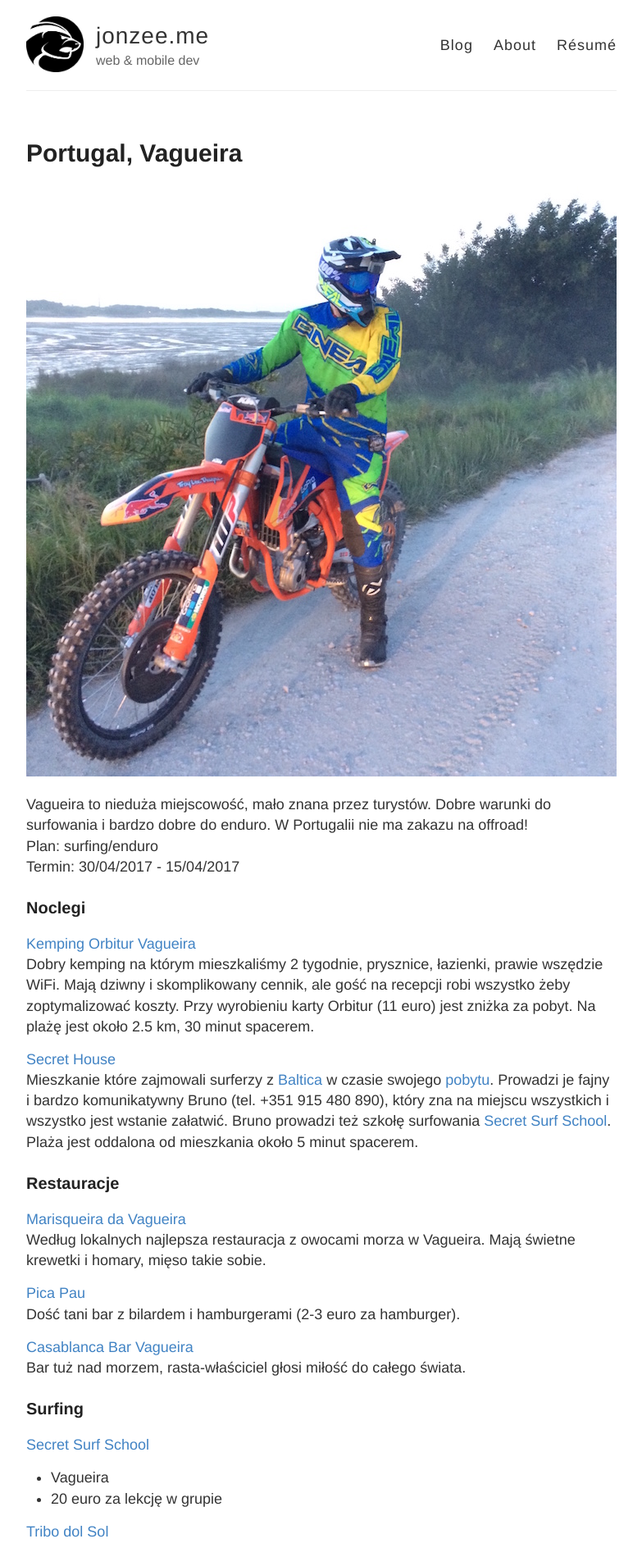
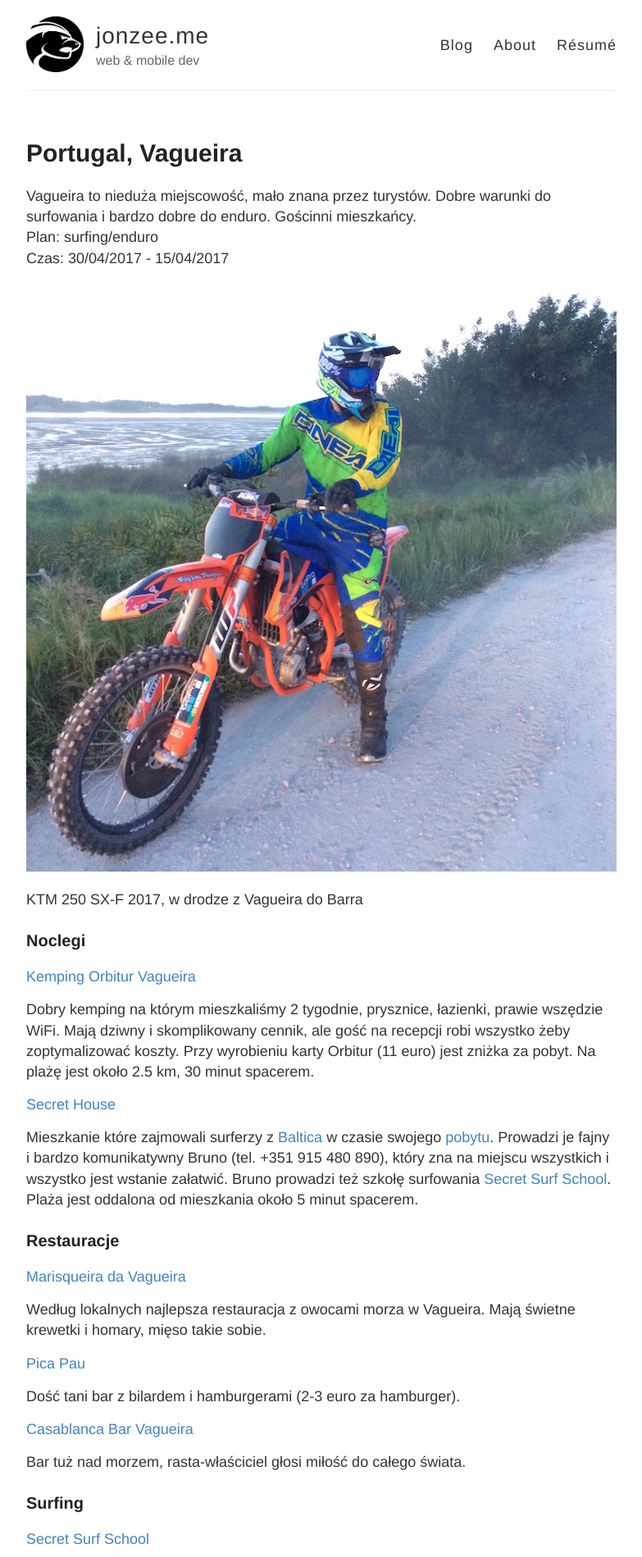
Before and after one commit to janhorubala/janhorubala.github.io, a Jekyll site: the page built from _posts/2017-04-15-portugal-vagueira.md, in a window 1280 px wide. Shown: the top 1899 px of the page at 82% size, without its empty margins (248-1031 px from the left). Built offline with Jekyll 4.4.1, drawn with Linux system fonts in a browser that asks for light colours; comment, search, counter and statistics services are not loaded; some of the changed text lies outside the part shown.

Commit message:
Updated styles in Portugal post

```diff
--- a/_posts/2017-04-15-portugal-vagueira.md
+++ b/_posts/2017-04-15-portugal-vagueira.md
@@ -1,56 +1,69 @@
 ---
 layout: post
 title: Portugal, Vagueira
-photo: assets/images/travels/portugal.JPG
 comments: true
 ---
 
-Vagueira to nieduża miejscowość, mało znana przez turystów. Dobre warunki do surfowania i bardzo dobre do enduro. W Portugalii nie ma zakazu na offroad!
-Plan: surfing/enduro
-Termin: 30/04/2017 - 15/04/2017
+Vagueira to nieduża miejscowość, mało znana przez turystów. Dobre warunki do surfowania i bardzo dobre do enduro. Gościnni mieszkańcy.<br />
+Plan: surfing/enduro<br />
+Czas: 30/04/2017 - 15/04/2017
+
+<img src="{{ site.url }}/assets/images/travels/portugal.JPG" alt="Background Photo" />
+<div class="photo-brief">KTM 250 SX-F 2017, w drodze z Vagueira do Barra</div>
 
 ### Noclegi
 [Kemping Orbitur Vagueira](http://www.orbitur.com/campsite-orbitur-vagueira)
+
 Dobry kemping na którym mieszkaliśmy 2 tygodnie, prysznice, łazienki, prawie wszędzie WiFi. Mają dziwny i skomplikowany cennik, ale gość na recepcji robi wszystko żeby zoptymalizować koszty. Przy wyrobieniu karty Orbitur (11 euro) jest zniżka za pobyt. Na plażę jest około 2.5 km, 30 minut spacerem.
 
 [Secret House](https://www.facebook.com/secretsurfschool)
+
 Mieszkanie które zajmowali surferzy z [Baltica](https://www.facebook.com/balticasurf) w czasie swojego [pobytu](https://www.facebook.com/events/447751488889489). Prowadzi je fajny i bardzo komunikatywny Bruno (tel. +351 915 480 890), który zna na miejscu wszystkich i wszystko jest wstanie załatwić. Bruno prowadzi też szkołę surfowania [Secret Surf School](http://secretsurfschool.wixsite.com/secret3). Plaża jest oddalona od mieszkania około 5 minut spacerem.
 
 ### Restauracje
 [Marisqueira da Vagueira](https://goo.gl/maps/WbvDkWvrN2s)
+
 Według lokalnych najlepsza restauracja z owocami morza w Vagueira. Mają świetne krewetki i homary, mięso takie sobie.
 
 [Pica Pau](https://goo.gl/maps/phbMmCqTv3J2)
+
 Dość tani bar z bilardem i hamburgerami (2-3 euro za hamburger).
 
 [Casablanca Bar Vagueira](https://goo.gl/maps/KSxJADRtJhE2)
+
 Bar tuż nad morzem, rasta-właściciel głosi miłość do całego świata.
 
 ### Surfing
 [Secret Surf School](https://www.facebook.com/secretsurfschool)
+
 - Vagueira
 - 20 euro za lekcję w grupie
 
 [Tribo dol Sol](https://www.facebook.com/tribodosolportugal)
+
 - Barra (10 km od Vagueira)
 - 25 euro za lekcję w grupie
 
 ### Enduro/Motocross
 
 [Nuno Alcaide](https://www.facebook.com/nunoalcaide1)
+
 Bardzo gościnny i komunikatywny gość. Jeździ na enduro, skateboardzie, surfuje, wybudował rampę w opuszczonej szkole. Zna chyba wszystkich w Vagueira, zaprosił nas kilka razy do siebie na kolację. Organizuje tygodniowe rajdy enduro z noclegiem u niego w mieszkaniu i bardzo ciekawymi trasami. Prowadzi kanał na [youtube](https://www.youtube.com/user/zecalama/videos) gdzie wrzuca dużo filmów z tras enduro, skateparków i wyjazdów na snowboard.
 
 [Peles](https://www.facebook.com/gto.racingteam)
+
 Lokalny mistrz enduro, razem z Nuno jest przewodnikiem po trasach, prowadzi też warsztat motocyklowy i gra w zespole heavy metalowym. Przed domem wybudował sobie tor motocrossowy widoczny na nagraniu
 {% include youtube.html video="http://www.youtube.com/embed/SBFHz5Ojk4Y?color=white&theme=light" %}
 
 [Trasy Enduro](http://www.gtooffroad.com/)
-Strona Pelsha i Nuno gdzie można umówić się na wyjazd enduro.
+
+Strona Pelsha i Nuno gdzie można umówić się na wyjazd enduro. Poniżej wideo z naszych jazd z Nuno i Pelesem.
+{% include youtube.html video="http://www.youtube.com/embed/F0niOI3K6BM?color=white&theme=light" %}
 
 [White Tower](https://goo.gl/maps/KrFVwqdz4Dt)
+
 Piaszczysta trasa motocross, fajne zakręty i trochę przedzierania się przez krzaki. Niestety brak większych skoczni. Przy samej trasie punkt widokowy z białą wierzą. Nagranie z tej trasy (widać na początku białą wieżę)
 {% include youtube.html video="http://www.youtube.com/embed/qfV6MyyBsOY?color=white&theme=light" %}
-
 
 ### Sklepy Motocross
 
```
